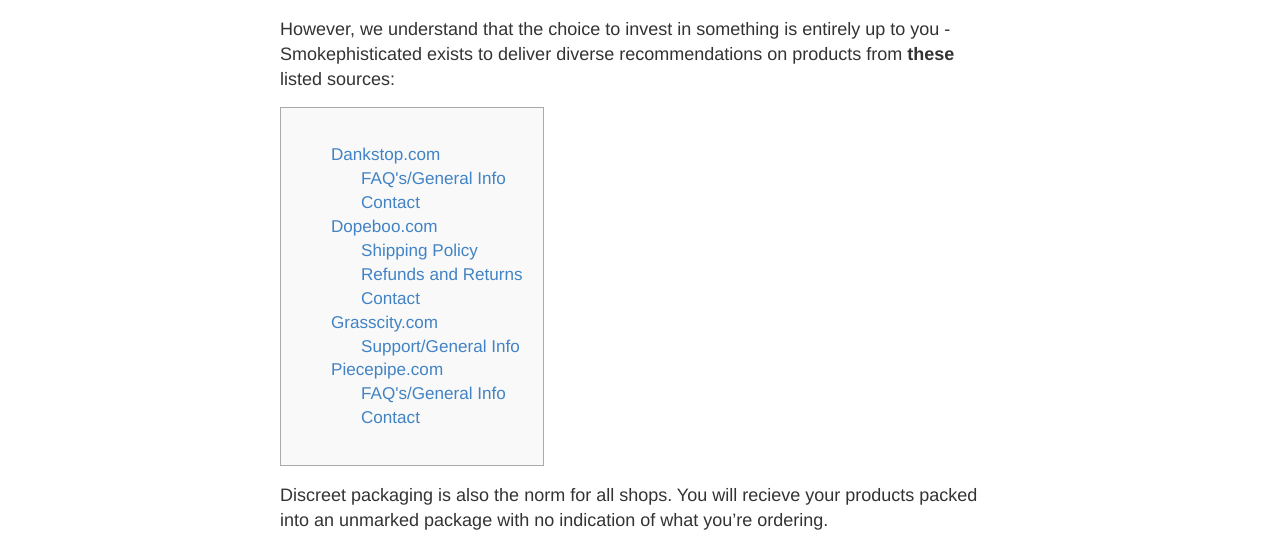
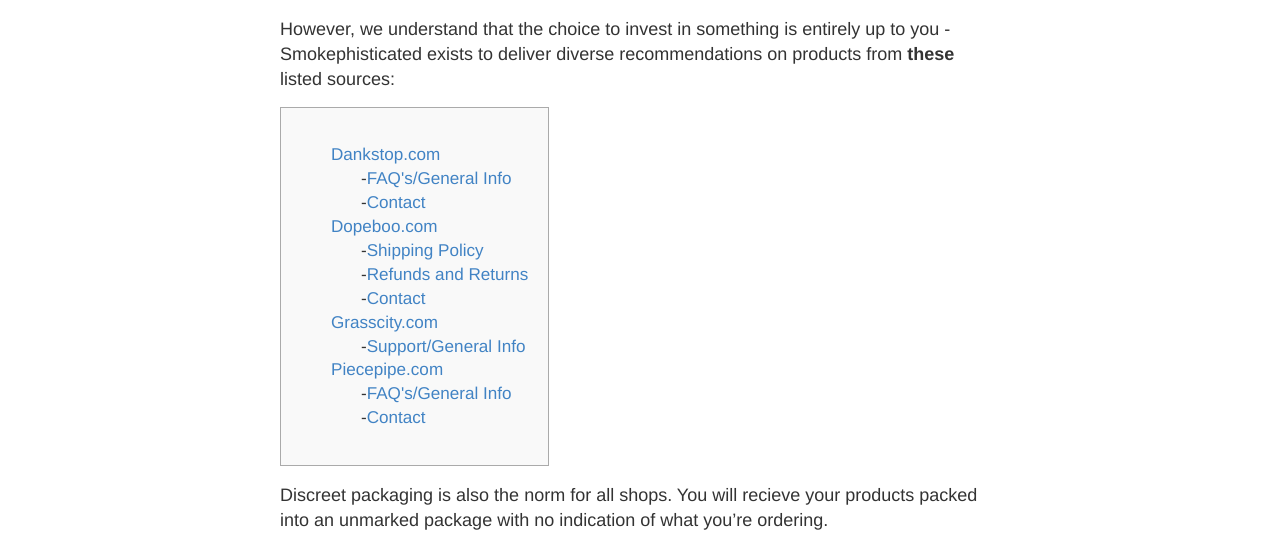
Before and after one commit to smokephisticated/smokephisticated, a Jekyll site: the page built from about.md, in a window 1280 px wide. Shown: the part 316-868 px from the top of the page. Built offline with Jekyll 4.4.1, drawn with Linux system fonts in a browser that asks for light colours.

```diff
--- a/about.md
+++ b/about.md
@@ -15,24 +15,24 @@ However, we understand that the choice to invest in something is entirely up to
 <ul class="toc_list">
  <li><a target="_blank" href="dankstop.com?af=1112">Dankstop.com</a>
   <ul>
-    <li><a target="_blank" href="https://dankstop.com/pages/faq?aff=1112">FAQ's/General Info</a></li>
-    <li><a target="_blank" href="https://dankstop.com/pages/contact-us?aff=1112">Contact</a></li>
+    <li>-<a target="_blank" href="https://dankstop.com/pages/faq?aff=1112">FAQ's/General Info</a></li>
+    <li>-<a target="_blank" href="https://dankstop.com/pages/contact-us?aff=1112">Contact</a></li>
   </ul>
  </li>
  <li><a target="_blank" href="Dopeboo.com?aff=43">Dopeboo.com</a></li>
   <ul>
-    <li><a target="_blank" href="https://www.dopeboo.com/pages/shipping-policy-at-dopeboo">Shipping Policy</a></li>
-    <li><a target="_blank" href="https://www.dopeboo.com/pages/refund-and-return-policy">Refunds and Returns</a></li>
-    <li><a target="_blank" href="https://www.dopeboo.com/pages/contact-us">Contact</a></li>
+    <li>-<a target="_blank" href="https://www.dopeboo.com/pages/shipping-policy-at-dopeboo">Shipping Policy</a></li>
+    <li>-<a target="_blank" href="https://www.dopeboo.com/pages/refund-and-return-policy">Refunds and Returns</a></li>
+    <li>-<a target="_blank" href="https://www.dopeboo.com/pages/contact-us">Contact</a></li>
   </ul>
  <li><a target="_blank" href="http://affiliates.grasscity.com/shop/clickthru.cgi?id=Smokephisticated&page=https://www.grasscity.com/us_en/">Grasscity.com</a></li>
   <ul>
-    <li><a target="_blank" href="https://support.grasscity.com/hc/en-us">Support/General Info</a></li>
+    <li>-<a target="_blank" href="https://support.grasscity.com/hc/en-us">Support/General Info</a></li>
   </ul>
  <li><a target="_blank" href="https://www.originalpiecepipe.com/?afmc=2f">Piecepipe.com</a>
   <ul>
-  	<li><a target="_blank" href="https://www.originalpiecepipe.com/pages/shipping?afmc=2f">FAQ's/General Info</a></li>
-  	<li><a target="_blank" href="https://www.originalpiecepipe.com/pages/about-us?afmc=2f">Contact</a></li>
+  	<li>-<a target="_blank" href="https://www.originalpiecepipe.com/pages/shipping?afmc=2f">FAQ's/General Info</a></li>
+  	<li>-<a target="_blank" href="https://www.originalpiecepipe.com/pages/about-us?afmc=2f">Contact</a></li>
   </ul>
  </li>
 </ul>
```
